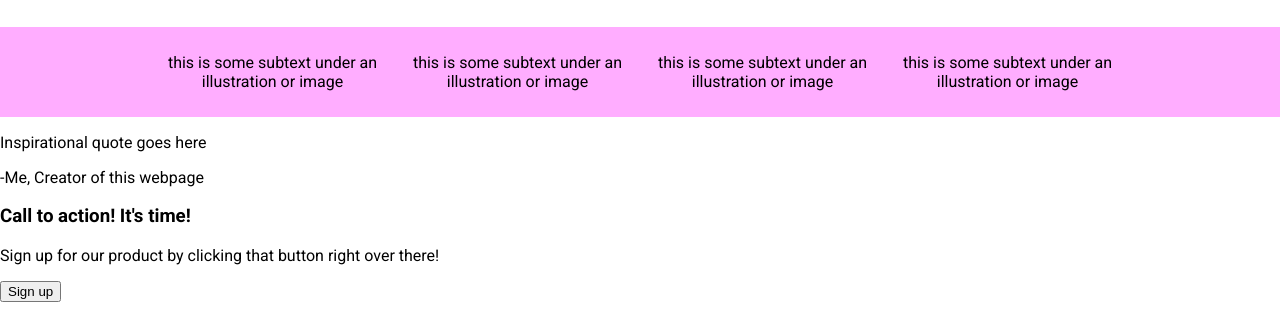
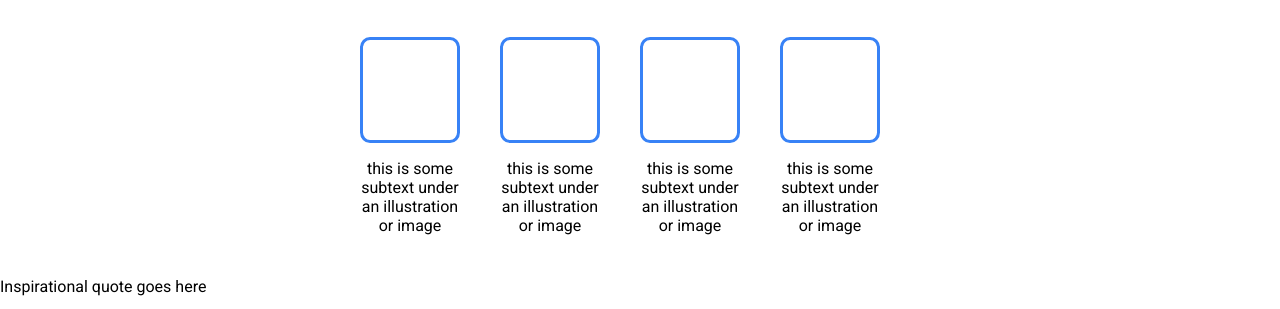
Before and after one commit to wintersixx/landing-page, a plain HTML site: page index.html in a window 1280 px wide. Shown: the part 463-772 px from the top of the page. Drawn offline with Linux system fonts and the light colour scheme.

Commit message:
Align contents of mid-container to center

```diff
--- a/app.css
+++ b/app.css
@@ -93,18 +93,27 @@ section h2 {
 
 .mid-container {
     padding: 10px 150px 10px;
-    text-align: center;
     display: flex;
-    justify-content: space-evenly;
-    /* added for context  */
-    background-color: rgba(255, 0, 255, 0.321);
+    justify-content: center;
+    /* color for arrangement context */
+    /* background-color: rgba(255, 0, 255, 0.321); */
 }
 
-.img .mid-image {
-    display: inline-flex;
-    height: 9em;
-    width: 9em;
+.img-container {
+    /* display:flex; */
+    /* flex-direction: column; */
+    width: 100px;
+    margin-right: 40px;
+    text-align: center;
+    /* color and border for context/arrangement guides */
+    /* background-color: purple; */
+    /* border: 2px solid white; */
+}
+
+.mid-image {
+    height: 100px;
+    /* width: 100px; */
     border: 3px solid #3882f6;
     border-radius: 10%;
-    margin-right: 20px;
+    /* margin: 0 auto; */
 }
```
